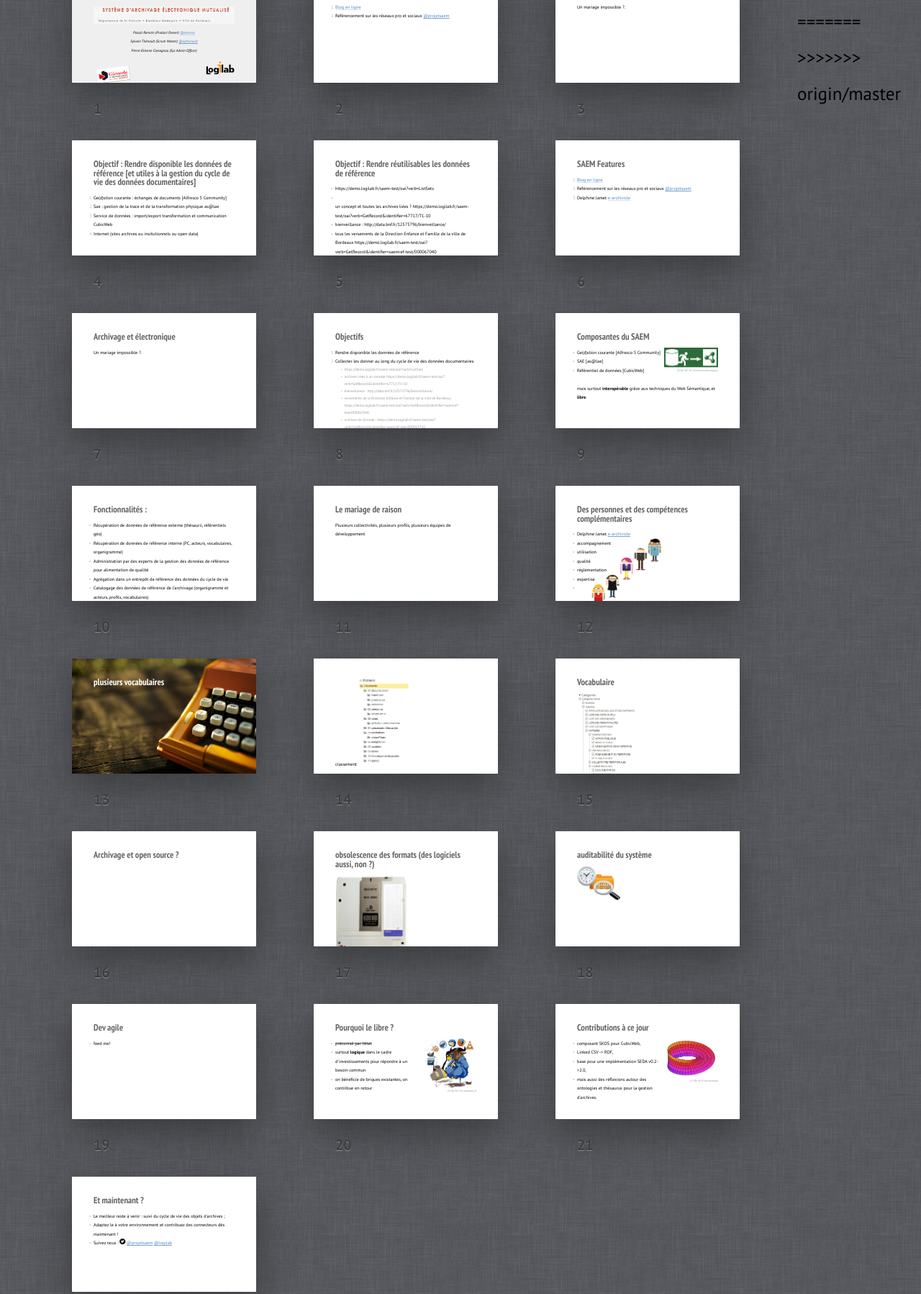
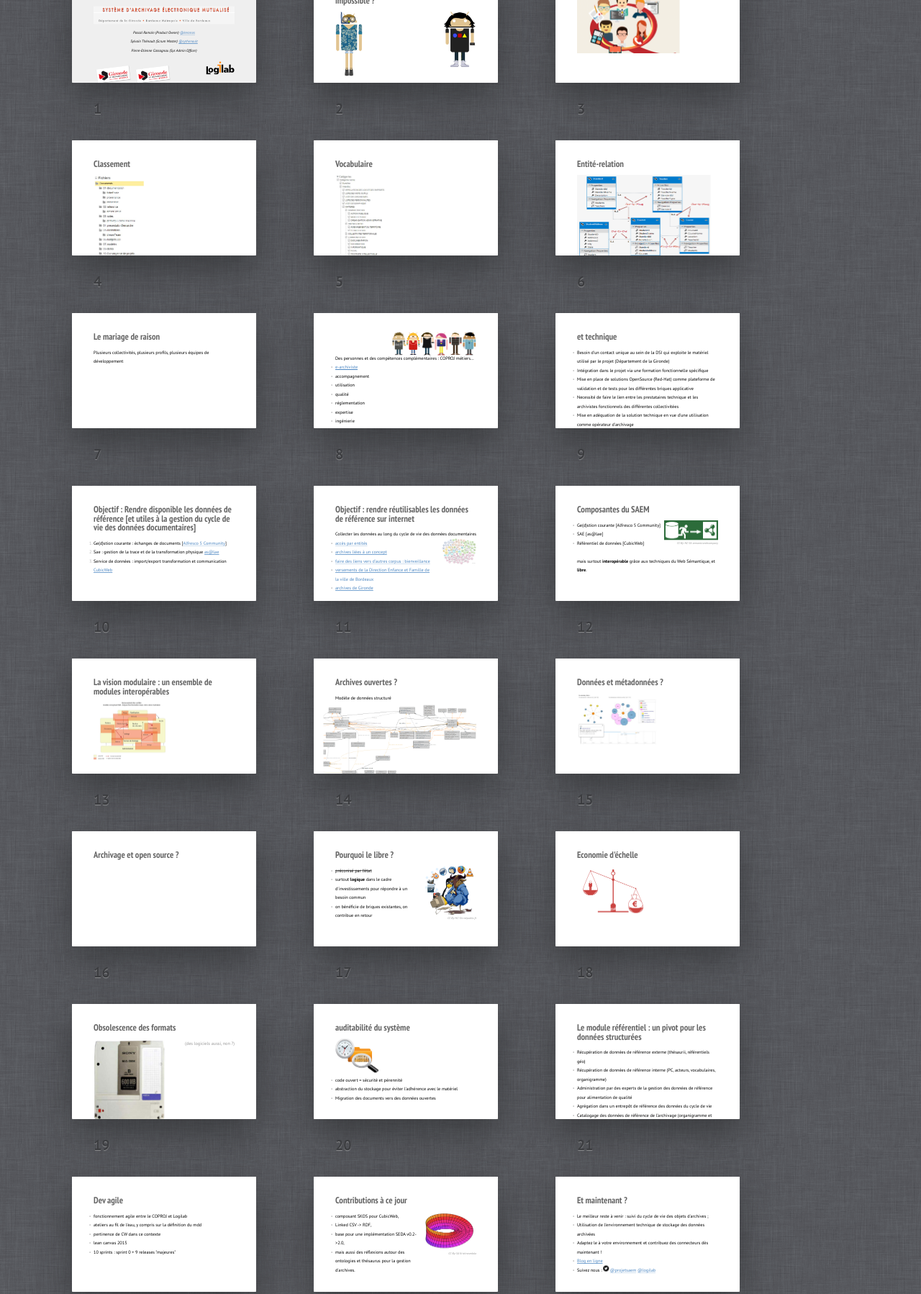
Before and after one commit to akakeronos/prezOSS, a plain HTML site: page index.html in a window 1280 px wide. Shown: the part 325-2123 px from the top of the page at 72% size. Drawn offline with Linux system fonts and the light colour scheme.

Commit message:
gros travail dans le train :)

```diff
--- a/index.html
+++ b/index.html
@@ -53,80 +53,107 @@ ul.exemple li{
 	  <p>Sylvain Thénault (Scrum Master) <a href="http://twitter.com/sythenault">@sythenault</a></p>
 	  <p>Pierre-Etienne Cassagnau (Sys Admin Officer)</p>
         <img src="pictures/girondedepartement1.fw.png" style="float: left; margin-bottom: 20px;"/>
+		<img src="pictures/girondedepartement1.fw.png" style="float: left; margin-bottom: 20px;"/>
         <img src="pictures/logilab.svg" style="float: right;"/>
 	</div></section>
-<<<<<<< HEAD
 	<section class="slide">
 		<div>
-			<h2>SAEM Features</h2>
-				<ol>
-					<li><a href="http://saem.e-bordeaux.org">Blog en ligne </a></li>
-					<li>Référencement sur les réseaux pro et sociaux <a href="http://twitter.com/projetsaem">@projetsaem</a></li>
-
-				</ol>
+			<h2>Archivage et électronique : un mariage impossible ?</h2>
+			<p>
+			<img src="pictures/archiviste.png" style="float: left; width : 150px;"/>
+			<img src="pictures/ingenieur.png" style="float: right; width : 180px;"/>
+			</p>
+		</div>
+	</section>
+		<section class="slide">
+	<div>
+		<h3>Plusieurs vocabulaires pour exprimer la même idée : besoin d'interface</h3>
+		<img src="pictures/partage2.png" alt="">
+	</div>
+	</section>
+	<section class="slide">
+	<div>
+		<h2>Classement</h2>
+		<img src="pictures/PlanClassement.jpg" alt="">
+	</div>
+	</section>
+	<section class="slide">
+		<div>
+			<h2>Vocabulaire</h2>
+			<img src="pictures/Thesaurus.jpg" style="width: 40%; float: left;">
+			<img src="pictures/lod-datasets_2009-03-27_colored.png" style="float: right;">
 		</div>
 	</section>
 	<section class="slide">
 		<div>
-			<h2>Archivage et électronique</h2>
-			<p>Un mariage impossible ?.</p>
+			<h2>Entité-relation</h2>
+			<img src="pictures/entityrelation2.png">
+		</div>
+	</section>
+		<section class="slide">
+		<div>
+			<h2>Le mariage de raison</h2>
+			<h3>Plusieurs collectivités, plusieurs profils, plusieurs équipes de développement</h3>
+		</div>
+	</section>
+	<section class="slide">		<div style="position:absolute; bottom:0px;">
+		<img src="pictures/qualiticien.png" style="width: 78px; height: 130px; float: right;">
+		<img src="pictures/citoyen.png" style="width: 78px; height: 130px; float: right;">
+		<img src="pictures/documentation.png" style="width: 78px; height: 130px; float: right;">
+		<img src="pictures/juriste.png" style="width: 78px; height: 130px; float: right;">
+		<img src="pictures/androidglenna-6cd4ea7100ba90ff539fbc2d9e38fd21.png" style="width: 78px; height: 130px;float: right;">
+		<img src="pictures/androidphilippe-f162992cead56f59e4e8ab3787ab1600.png" style="width: 78px; height: 130px;float: right;">
+		</div>
+		<div style="position:absolute; top:120px;">
+		<h3>Des personnes et des compétences complémentaires : COPROJ métiers...</h3>
+		<ul >
+				<li><a href="https://demo.logilab.fr/saem-test/11677?vid=owlabox">e-archiviste</a></li>
+				<li>accompagnement</li>
+				<li>utilisation</li>
+				<li>qualité</li>
+				<li>réglementation</li>
+				<li>expertise</li>
+				<li>ingénierie</li>
+			</ul>
+		</div >
+
+	</section>
+	<section class="slide">
+		<div>
+			<h2>et technique</h2>
+			<ul>
+				<li>Besoin d'un contact unique au sein de la DSI qui exploite le matériel utilisé par le projet (Département de la Gironde)</li>
+			    <li>Intégration dans le projet via une formation fonctionnelle spécifique</li>
+			    <li>Mise en place de solutions OpenSource (Red-Hat) comme plateforme de validation et de tests pour les différentes briques applicative</li>
+				<li>Necessité de faire le lien entre les prestataires technique et les archivistes fonctionnels des différentes collectivitées</li>
+			    <li>Mise en adéquation de la solution technique en vue d'une utilisation comme opérateur d'archivage</li>
+			</ul>
 		</div>
 	</section>
 	<section class="slide">
 	<div>
 		<h2>Objectif : Rendre disponible les données de référence [et utiles à la gestion du cycle de vie des données documentaires]</h2>
 		<ol>
-			<li>Ge(d)stion courante : échanges de documents [Alfresco 5 Community]</li>
-			<li>Sae : gestion de la trace et de la transformation physique as@lae </li>
-			<li>Service de données : import/export transformation et communication CubicWeb	</li>
-			<li>Internet (sites archives ou insitutionnels ou open data)
+			<li>Ge(d)stion courante : échanges de documents [<a href="http://www.alfresco.com">Alfresco 5 Community</a>]</li>
+			<li>Sae : gestion de la trace et de la transformation physique <a href="http://www.adullact.com/asalae">as@lae</a> </li>
+			<li>Service de données : import/export transformation et communication <a href="https://www.cubicweb.org/project/cubicweb-saem_ref">CubicWeb</a></li>
 		</ol>
 		</div>
 	</section>
-		<section class="slide">
+	<section class="slide">
 	<div>
-		<h2>Objectif : Rendre réutilisables les données de référence</h2>
-				<ul>
-					<li>https://demo.logilab.fr/saem-test/oai?verb=ListSets</li>
-					<li></li>un concept et toutes les archives liées ? https://demo.logilab.fr/saem-test/oai?verb=GetRecord&identifier=67717/T1-10</li>
-					<li>bienveillance : http://data.bnf.fr/12573796/bienveillance/</li>
-					<li>tous les versements de la Direction Enfance et Famille de la ville de Bordeaux https://demo.logilab.fr/saem-test/oai?verb=GetRecord&identifier=saemref-test/000067040</li>
-					<li>toutes les archives de Gironde : https://demo.logilab.fr/saem-test/oai?verb=GetRecord&identifier=saemref-test/000013710</li>
-				</ul>
-		</div>
-	</section>
-=======
-
-	<section class="slide"><div>
-	  <h2>SAEM Features</h2>
-	  <ol>
-	    <li><a href="http://saem.e-bordeaux.org">Blog en ligne </a></li>
-	    <li>Référencement sur les réseaux pro et sociaux <a href="http://twitter.com/projetsaem">@projetsaem</a></li>
-	    <li>Delphine Jamet <a href="https://demo.logilab.fr/saem-test/11677?vid=owlabox">e-archiviste</a></li>
-	  </ol>
-	</div></section>
-
-	<section class="slide"><div>
-	  <h2>Archivage et électronique</h2>
-	  <p>Un mariage impossible ?.</p>
-	</div></section>
-
-	<section class="slide"><div>
-	  <h2>Objectifs</h2>
-        <ol>
-          <li>Rendre disponible les données de référence</li>
-          <li>Collecter les donner au long du cycle de vie des données documentaires
-            <ul class="exemple">
-              <li>https://demo.logilab.fr/saem-test/oai?verb=ListSets</li>
-              <li>archives liées à un concept https://demo.logilab.fr/saem-test/oai?verb=GetRecord&amp;identifier=67717/T1-10</li>
-              <li>bienveillance : http://data.bnf.fr/12573796/bienveillance/</li>
-              <li>versements de la Direction Enfance et Famille de la ville de Bordeaux https://demo.logilab.fr/saem-test/oai?verb=GetRecord&amp;identifier=saemref-test/000067040</li>
-              <li>archives de Gironde : https://demo.logilab.fr/saem-test/oai?verb=GetRecord&amp;identifier=saemref-test/000013710</li>
+	  <h2>Objectif : rendre réutilisables les données de référence sur internet</h2>
+          <h3>Collecter les données au long du cycle de vie des données documentaires</h3>
+            <ul style="width: 70%; float: left;">
+              <li><a href="https://demo.logilab.fr/saem-test/oai?verb=ListSets">accès par entités </a></li>
+              <li><a href="https://demo.logilab.fr/saem-test/oai?verb=GetRecord&amp;identifier=67717/T1-10">archives liées à un concept</a></li>
+              <li><a href="http://data.bnf.fr/12573796/bienveillance">faire des liens vers d'autres corpus : bienveillance</a></li>
+              <li><a href="https://demo.logilab.fr/saem-test/oai?verb=GetRecord&amp;identifier=saemref-test/000067040">versements de la Direction Enfance et Famille de la ville de Bordeaux</a> </li>
+              <li><a href="https://demo.logilab.fr/saem-test/oai?verb=GetRecord&amp;identifier=saemref-test/000013710">archives de Gironde</a> </li>
             </ul>
-          </li>
-        </ol>
-      </div></section>
-
+		  <img src="pictures/lod-datasets_2009-03-27_colored.png" style="float: right; width : 191px;"/>
+      </div>
+	  </section>
 	<section class="slide"><div>
 	  <h2>Composantes du SAEM</h2>
 	  <ul style="width: 60%; float: left;">
@@ -139,11 +166,72 @@ ul.exemple li{
         <div style="clear: both;"></div>
 	  <p>mais surtout <b>interopérable</b> grâce aux techniques du Web Sémantique, et <b>libre</b>.</p>
 	</div></section>
-
->>>>>>> origin/master
 	<section class="slide">
 		<div>
-			<h2>Fonctionnalités :</h2>
+			<h2>La vision modulaire :  un ensemble de modules interopérables</h2>
+			<img src="pictures/visionModulaire.jpg" style="width: 400px;">
+		</div>
+	</section>
+		<section class="slide">
+		<div>
+			<h2>Archives ouvertes ? </h2>
+			<div style="float : left; width : 40%;">
+				Modèle de données structuré
+			</div>
+			<div style="float : right;">
+			<img src="pictures/dataModel.png" alt="" style="width: 850px;">
+			</div>
+		</div>
+	</section>
+
+	<section class="slide">
+		<div>
+			<h2>Données et métadonnées ?</h2>
+			<img src="pictures/contextualisation.jpeg" alt="">
+		</div>
+	</section>
+	<section class="slide">
+		<div>
+			<h2>Archivage et open source ?</h2>
+		</div>
+	</section>
+		<section class="slide"><div>
+	  <h2>Pourquoi le libre ?</h2>
+	  <ul style="width: 60%; float: left;">
+	    <li><strike>préconisé par l'état</strike></li>
+	    <li>surtout <b>logique</b> dans le cadre d'investissements pour répondre à un besoin commun</li>
+          <li>on bénéficie de briques existantes, on contribue en retour</li>
+	  </ul>
+        <img src="pictures/logicielslibres.png" style="float: right;"/>
+        <p class="legend">CC-By-NC-SA netpublic.fr</p>
+	</div></section>
+			<section class="slide">
+		<div>
+			<h2>Economie d'échelle</h2>
+			<img src="pictures/ecoEchelleAnime.gif" alt="">
+		</div>
+	</section>
+	<section class="slide">
+	<div>
+		<h2>Obsolescence des formats </h2>
+		<img src="pictures/525inchOptical_0.jpeg" alt="" style="float: left;">
+		<p class="note" style="float: right;">(des logiciels aussi, non ?)</p>
+	</div>
+	</section>
+	<section class="slide">
+		<div>
+			<h2>auditabilité du système</h2>
+			<img src="pictures/audit.jpeg">
+			<ul>
+			<li>code ouvert = sécurité et pérennité</li>
+			<li>abstraction du stockage pour éviter l'adhérence avec le matériel </li>
+			<li>Migration des documents vers des données ouvertes</li>
+			</ul>
+		</div>
+	</section>
+	<section class="slide">
+		<div>
+			<h2>Le module référentiel : un pivot pour les données structurées</h2>
 			<ul>
 				<li>Récupération de données de référence externe (thésaurii, référentiels géo) </li>
 			    <li>Récupération de données de référence interne (PC, acteurs, vocabulaires, organigramme)</li>
@@ -154,96 +242,16 @@ ul.exemple li{
 			</ul>
 		</div>
 	</section>
-	<section class="slide">
-		<div>
-			<h2>Le mariage de raison</h2>
-			<h3>Plusieurs collectivités, plusieurs profils, plusieurs équipes de développement</h3>
-		</div>
-	</section>
-	<section class="slide"><div>
-		<h2>Des personnes et des compétences complémentaires</h2>
-		<h2></h2>
-		<ul style="width: 60%; float: left;">
-				<li>Delphine Jamet <a href="https://demo.logilab.fr/saem-test/11677?vid=owlabox">e-archiviste</a></li>
-
-
-				<li>accompagnement<img src="pictures/qualiticien.png" style="width: 78px; height: 130px; float: right;"></li>
-				<li>utilisation<img src="pictures/citoyen.png" style="width: 78px; height: 130px; float: right;"></li>
-				<li>qualité<img src="pictures/documentation.png" style="width: 78px; height: 130px; float: right;"></li>
-				<li>réglementation<img src="pictures/juriste.png" style="width: 78px; height: 130px; float: right;"></li>
-				<li>expertise<img src="pictures/androidglenna-6cd4ea7100ba90ff539fbc2d9e38fd21.png" style="width: 78px; height: 130 px;float: right;"></li>
-				<li>ingénierie<img src="pictures/androidphilippe-f162992cead56f59e4e8ab3787ab1600.png" style="width: 78px; height: 130px;float: right;"></li>
-			</ul>
-		</div>
-	</section>
-	<section class="slide cover" id="Picture">
-	<style>
-			#Picture h2 {
-				color:#FFF;
-				}
-	</style>
-	<div>
-		<h2>plusieurs vocabulaires</h2>
-		<img src="pictures/picture.jpg" alt="">
-		<style>
-			#Picture h2 {
-				color:#FFF;
-				}
-		</style>
-	</div>
-	</section>
-	<section class="slide">
-		<div>
-			<p>classement
-			<img src="pictures/PlanClassement.jpg" alt="image d'un plan de classement"></p>
-		</div>
-	</section>
-	<section class="slide">
-		<div>
-			<h2>Vocabulaire</h2>
-			<img src="pictures/Thesaurus.jpg">
-			<img src="pictures/lod-datasets_2009-03-27_colored.png">
-		</div>
-	</section>
-	<section class="slide">
-		<div>
-			<h2>Archivage et open source ?</h2>
-		</div>
-	</section>
-
-	<section class="slide">
-		<div>
-			<h2>obsolescence des formats (des logiciels aussi, non ?)</h2>
-			<img src="pictures/525inchOptical_0.jpeg">
-			<img src="pictures/cd_0.jpeg">
-		</div>
-	</section>
-
-	<section class="slide">
-		<div>
-			<h2>auditabilité du système</h2>
-			<img src="pictures/audit.jpeg">
-		</div>
-	</section>
-
 	<section class="slide"><div>
 		<h2>Dev agile</h2>
-		<ul style="width: 60%; float: left;">
-			<li>feed me!</li>
+		<ul>
+			<li>fonctionnement agile entre le COPROJ et Logilab</li>
+			<li>ateliers au fil de l'eau, y compris sur la définition du mdd</li>
+			<li>pertinence de CW dans ce contexte</li>
+			<li>lean canvas 2015</li>
+			<li>10 sprints : sprint 0 + 9 releases "majeures"</li>
 		</ul>
 	</div></section>
-
-	<section class="slide"><div>
-	  <h2>Pourquoi le libre ?</h2>
-	  <ul style="width: 60%; float: left;">
-	    <li><strike>préconisé par l'état</strike></li>
-	    <li>surtout <b>logique</b> dans le cadre d'investissements pour répondre à un besoin commun</li>
-          <li>on bénéficie de briques existantes, on contribue en retour</li>
-	  </ul>
-        <img src="pictures/logicielslibres.png" style="float: right;"/>
-        <p class="legend">CC-By-NC-SA netpublic.fr</p>
-	</div></section>
-
 	<section class="slide"><div>
 	  <h2>Contributions à ce jour</h2>
 	  <ul style="width: 60%; float: left;">
@@ -260,7 +268,9 @@ ul.exemple li{
 	  <h2>Et maintenant ?</h2>
 	  <ul>
 	    <li>Le meilleur reste à venir : suivi du cycle de vie des objets d'archives ;</li>
+		<li>Utilisation de l'environnement technique de stockage des données archivées</li>
 	    <li>Adaptez le à votre environnement et contribuez des connecteurs dès maintenant !</li>
+		<li><a href="http://saem.e-bordeaux.org">Blog en ligne </a></li>
 	    <li>Suivez nous : <img src="pictures/twitter.png"/> <a href="http://twitter.com/projetsaem">@projetsaem</a>  <a href="http://twitter.com/logilab">@logilab</a></li>
 	  </ul>
 	</div></section>
```
